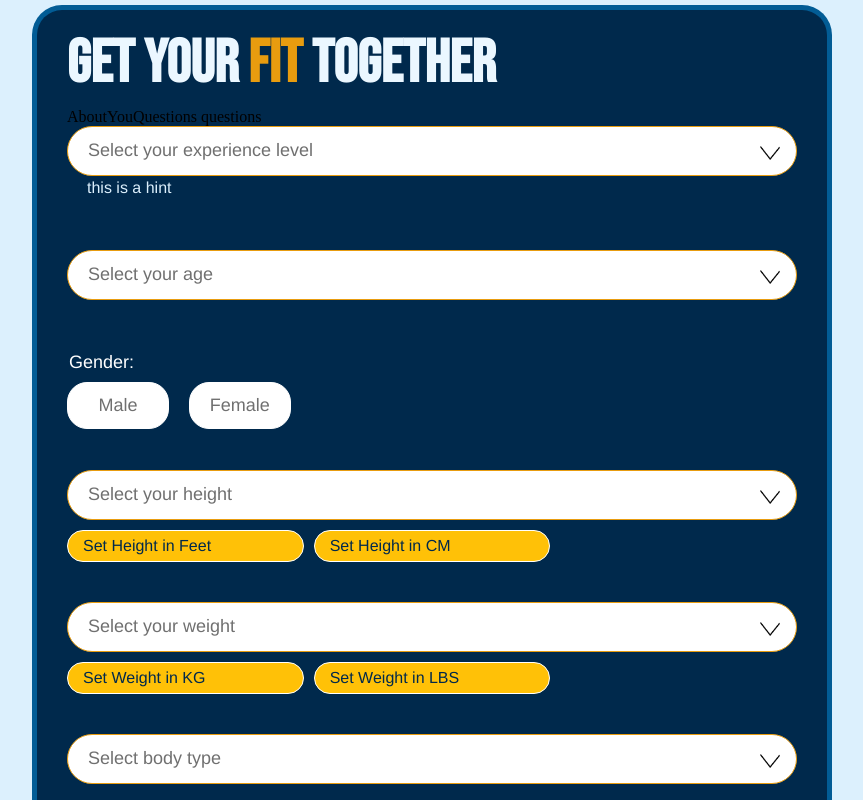
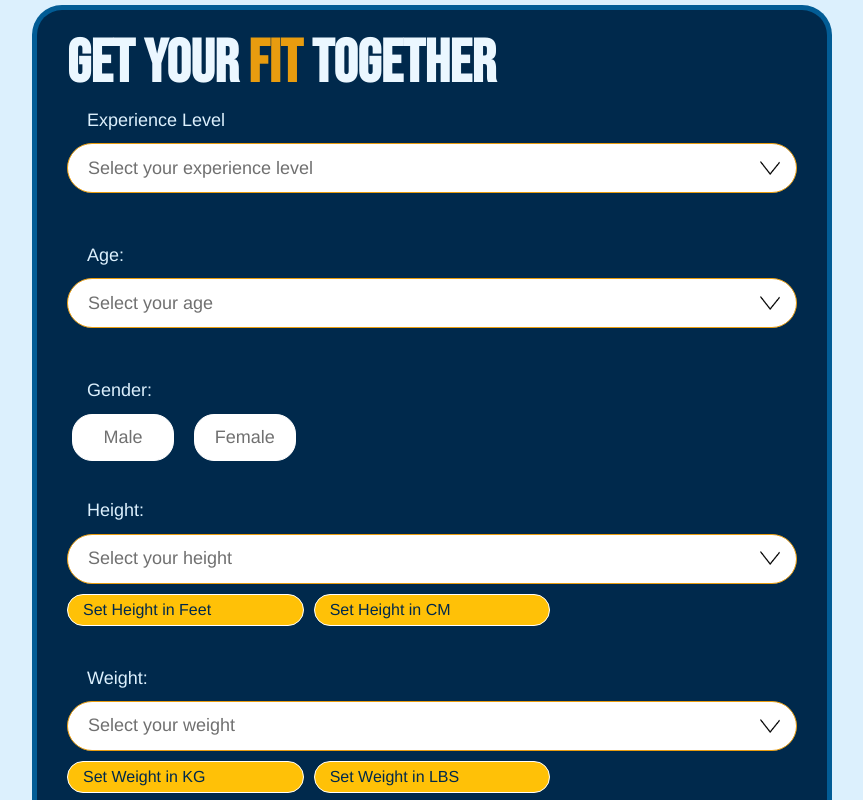
Before and after one commit to royadams72/get-your-fit-together, a Next.js app: page /questions/about-you in a window 1280 px wide. Shown: the top 800 px of the page, without its empty margins (208-1071 px from the left). Built offline with nearby package versions, Linux system fonts and the light colour scheme.

Commit message:
Added labels back into forms

```diff
--- a/app/questions/about-you/components/AboutYouQuestions.tsx
+++ b/app/questions/about-you/components/AboutYouQuestions.tsx
@@ -17,7 +17,6 @@ const AboutYouQuestions = () => {
 
   return (
     <div>
-      AboutYouQuestions questions
       <SelectComponent
         dispatchEvent={setAboutYou}
         defaultValue={aboutYou?.experienceLevel}
--- a/app/questions/about-you/form-configs/config.ts
+++ b/app/questions/about-you/form-configs/config.ts
@@ -18,7 +18,6 @@ export const config = {
     name: AboutYou.experienceLevel,
     label: "Experience Level",
     options: experienceLevelOptions,
-    hint: { __html: "this is a hint" },
     validation: {
       required: "Please select an option for experience",
     },
--- a/styles/components/form/_commonStyles.module.scss
+++ b/styles/components/form/_commonStyles.module.scss
@@ -7,7 +7,6 @@
   background-color: var(--white);
   display: inline-block;
   padding: 1rem 2rem;
-
   border: 1px solid var(--white);
   border-radius: var(--border-radius-small);
   transition: all 0.3s ease;
@@ -38,11 +37,24 @@
 }
 
 .selectDiv,
-.textInputDiv {
+.textInputDiv,
+.radioDiv fieldset {
+  legend,
   label {
-    position: absolute;
-    left: -9999px;
+    display: block;
+    padding: 0;
+    @include typography(
+      "lg",
+      var(--tertiary-colour),
+      var(--main-body-font),
+      normal,
+      0 0 1rem 2rem
+    );
   }
+}
+
+.radioDiv fieldset {
+  margin-bottom: 1.4rem;
 }
 
 .selectDiv,
@@ -63,9 +75,21 @@
   }
 
   &Error {
-    @include typography("md", var(--white), var(--main-body-font), normal);
     background-color: var(--error);
     border-radius: var(--border-radius-large);
     padding: 0.6rem 2rem;
+    @include typography(
+      "md",
+      var(--white),
+      var(--main-body-font),
+      normal,
+      0.5rem 0
+    );
   }
 }
+
+.radioDiv {
+  &Error {
+    margin-top: -3rem;
+  }
+}
--- a/styles/components/form/_radioComponent.module.scss
+++ b/styles/components/form/_radioComponent.module.scss
@@ -12,11 +12,7 @@
     user-select: none;
     min-width: 6rem;
     text-align: center;
-  }
-
-  legend {
-    color: var(--white);
-    margin-bottom: 0.7rem;
+    justify-self: start;
   }
 
   .radioOptions {
@@ -35,6 +31,7 @@
   }
 
   input[type="radio"] + label {
+    margin-left: 0.5rem;
     @extend %radio;
   }
 }
--- a/styles/components/form/_selectComponent.module.scss
+++ b/styles/components/form/_selectComponent.module.scss
@@ -6,11 +6,6 @@ $afterWidth: 1.4rem;
 .selectDiv {
   position: relative;
   width: 100%;
-
-  label {
-    position: absolute;
-    left: -9999px;
-  }
 
   ul {
     display: grid;
@@ -40,7 +35,7 @@ $afterWidth: 1.4rem;
   background-repeat: no-repeat;
   width: $afterHeight;
   height: $afterWidth;
-  top: 2rem;
+  top: 5.3rem;
   right: 1.7rem;
   position: absolute;
   pointer-events: none;
```
Also changed, not shown: 1 other file (tests, documents, lock files or other folders).
